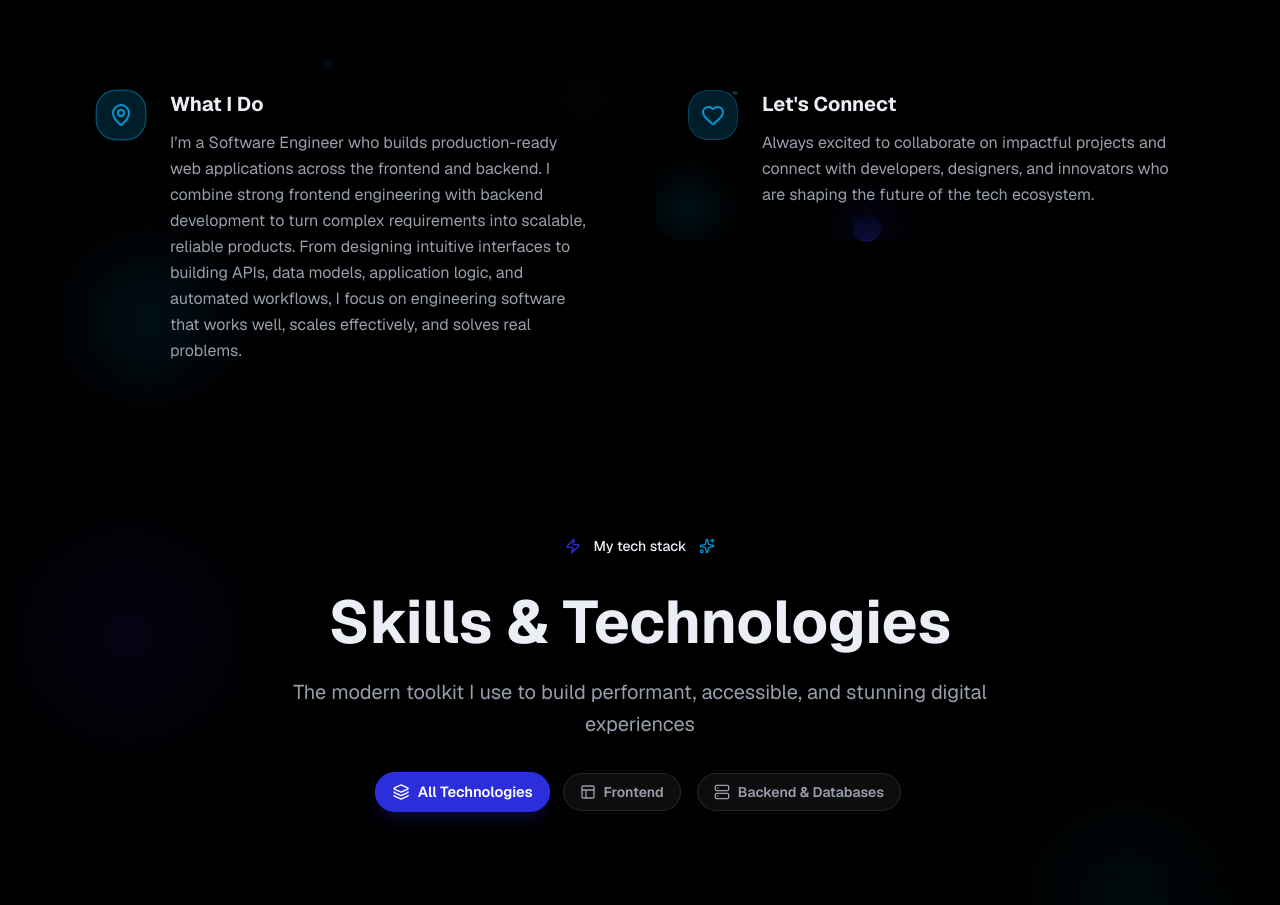
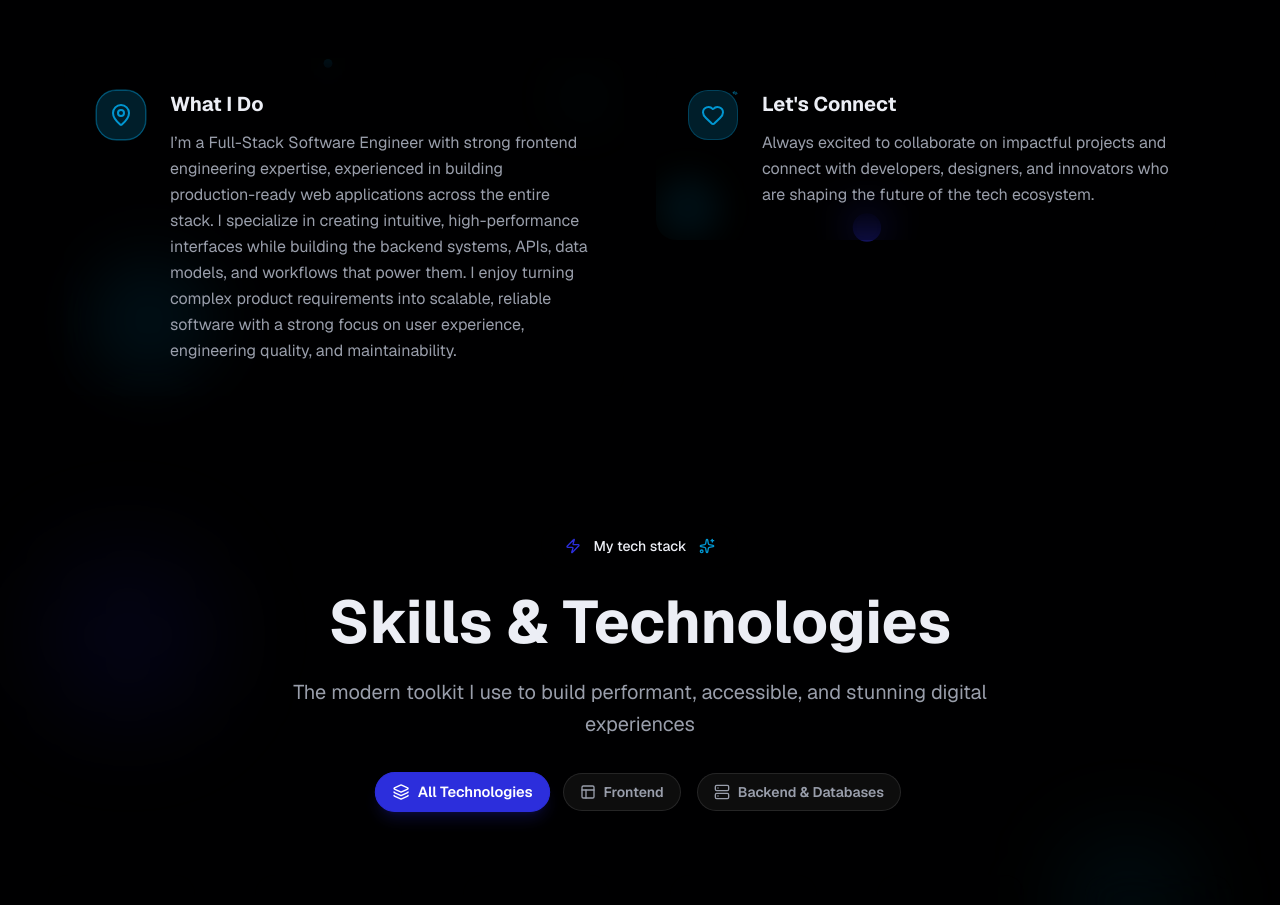
Before and after one commit to Starr365/My-Portfolio, a Next.js app: page / in a window 1280 px wide. Shown: the part 1240-2145 px from the top of the page. Built offline with nearby package versions, Linux system fonts and the light colour scheme.

Commit message:
Refine What I Do text in About section

```diff
--- a/components/about-section.tsx
+++ b/components/about-section.tsx
@@ -199,7 +199,7 @@ export function AboutSection() {
                     <div>
                       <h3 className="font-bold text-lg sm:text-xl mb-2 sm:mb-3 text-foreground">What I Do</h3>
                       <p className="text-muted-foreground leading-relaxed text-sm sm:text-base">
-                        I’m a Software Engineer who builds production-ready web applications across the frontend and backend. I combine strong frontend engineering with backend development to turn complex requirements into scalable, reliable products. From designing intuitive interfaces to building APIs, data models, application logic, and automated workflows, I focus on engineering software that works well, scales effectively, and solves real problems.
+                        I’m a Full-Stack Software Engineer with strong frontend engineering expertise, experienced in building production-ready web applications across the entire stack. I specialize in creating intuitive, high-performance interfaces while building the backend systems, APIs, data models, and workflows that power them. I enjoy turning complex product requirements into scalable, reliable software with a strong focus on user experience, engineering quality, and maintainability.
                       </p>
                     </div>
                   </div>
```
